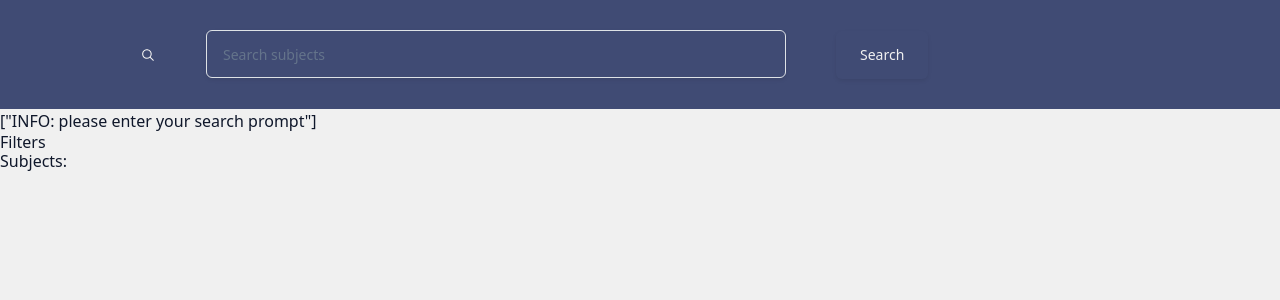
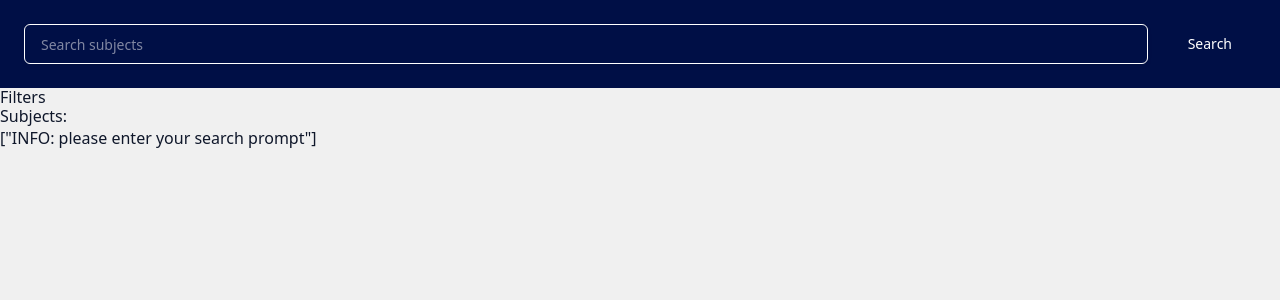
Before and after one commit to lu1w/ultimate-handbook, a React (Create React App) app in the folder frontend/: page /search in a window 1280 px wide. Shown: the top 300 px of the page. Built offline with nearby package versions, Linux system fonts and the light colour scheme.

Commit message:
feat(UH-38): design the search bar

```diff
--- a/frontend/src/components/Common/Button.jsx
+++ b/frontend/src/components/Common/Button.jsx
@@ -13,8 +13,6 @@ const buttonVariants = cva(
   {
     variants: {
       variant: {
-        search:
-          'border-input shadow-sm hover:bg-accent/90 hover:text-accent-foreground',
         default:
           'bg-primary text-primary-foreground shadow hover:bg-primary/90',
         destructive:
@@ -25,12 +23,18 @@ const buttonVariants = cva(
           'bg-secondary text-secondary-foreground shadow-sm hover:bg-secondary/80',
         ghost: 'hover:bg-accent hover:text-accent-foreground',
         link: 'text-primary underline-offset-4 hover:underline',
+
+        /** Search button */
+        search: 'border-white hover:bg-white-op/90 hover:text-search-header',
       },
       size: {
-        default: 'h-12 px-4 py-2',
+        default: 'h-9 px-4 py-2',
         sm: 'h-8 rounded-md px-3 text-xs',
         lg: 'h-10 rounded-md px-8',
         icon: 'h-9 w-9',
+
+        /** Search button */
+        search: 'h-10 px-4',
       },
     },
     defaultVariants: {
--- a/frontend/src/components/Common/Input.jsx
+++ b/frontend/src/components/Common/Input.jsx
@@ -15,7 +15,18 @@ const Input = React.forwardRef(function Input(
     <input
       type={type}
       className={cn(
-        'inline-flex h-12 w-50 rounded-md border border-input bg-transparent px-3 py-1 text-sm shadow-sm transition-colors file:border-0 file:bg-transparent file:text-sm file:font-medium file:text-foreground placeholder:text-muted-foreground focus-visible:outline-none focus-visible:ring-1 focus-visible:ring-ring disabled:cursor-not-allowed disabled:opacity-50',
+        `inline-flex
+        h-10 w-full
+        text-sm
+        shadow-sm
+        rounded-md border border-white
+        px-3 py-1
+        bg-transparent
+        transition-colors
+        file:border-0 file:bg-transparent file:text-sm file:font-medium file:text-foreground
+        placeholder:text-search-muted
+        focus-visible:outline-none focus-visible:ring-1 focus-visible:ring-ring
+        disabled:cursor-not-allowed disabled:opacity-50`,
         className,
       )}
       ref={ref}
--- a/frontend/src/components/Search/SearchBar.jsx
+++ b/frontend/src/components/Search/SearchBar.jsx
@@ -5,20 +5,20 @@ import PropTypes from 'prop-types';
 
 import { Button } from '../Common/Button';
 import { Input } from '../Common/Input';
-import { MagnifyingGlassIcon } from '@radix-ui/react-icons';
+// import { MagnifyingGlassIcon } from '@radix-ui/react-icons';
 
 function SearchBar({ handleSubmit, handleChange, input }) {
   return (
-    <div id="search-bar">
+    <div id="search-bar" className="p-4 bg-search-header text-white">
       <form onSubmit={handleSubmit}>
-        <MagnifyingGlassIcon className="inline z-50 ml-20 h-8 w-4 icon" />
+        {/* <MagnifyingGlassIcon className="inline z-50 ml-10 h-8 w-4 icon" /> */}
         <Input
           onChange={handleChange}
           type="text"
           placeholder="Search subjects"
           value={input}
         />
-        <Button classname="button" variant="search" type="Submit">
+        <Button variant="search" size="search" type="Submit">
           Search
         </Button>
       </form>
--- a/frontend/src/pages/SearchPage.jsx
+++ b/frontend/src/pages/SearchPage.jsx
@@ -42,9 +42,9 @@ function SearchPage() {
         handleSubmit={handleSubmit}
         input={input}
       />
-      <p>{JSON.stringify(result)}</p>
       <SearchFilters />
       <SearchResults />
+      <p>{JSON.stringify(result)}</p>
     </div>
   );
 }
--- a/frontend/src/styles/SearchBar.css
+++ b/frontend/src/styles/SearchBar.css
@@ -1,9 +1,12 @@
-#search-bar {
-    background-color: #404B74;
-    color: #F1F1F1;
-    padding: 30px 60px;
+/* #search-bar {
+  display: block;
+} */
+
+form {
+  display: flex;
+  gap: 1rem;
 }
 
 input {
-    margin: 0px 50px;
+  margin: 0px 0px;
 }
--- a/frontend/src/styles/index.css
+++ b/frontend/src/styles/index.css
@@ -46,6 +46,35 @@
     --ring: 215 20.2% 65.1%;
 
     --radius: 0.5rem;
+
+    /* From uom.css for https://designsystem.web.unimelb.edu.au/style-guide/colour-palette/ */
+    --base-white: 255 255 255;
+    --col-white-100: rgb(var(--base-white));
+    --col-white-100-o-50: rgb(var(--base-white) / 50%);
+
+    --base-black: 0 0 0;
+    --col-black-100: rgb(var(--base-black));
+    --col-black-100-o-50: rgb(var(--base-black) / 50%);
+
+    --col-link-100: rgb(8 57 115);
+
+    --base-heritage: 0 15 70;
+    --col-heritage-100: rgb(var(--base-heritage));
+    --col-heritage-75: rgb(64 75 116);
+    --col-heritage-50: rgb(128 135 162);
+    --col-heritage-25: rgb(191 195 209);
+    --col-heritage-100-o-90: rgb(var(--base-heritage) / 90%);
+    --col-heritage-100-o-80: rgb(var(--base-heritage) / 80%);
+    --col-heritage-100-o-70: rgb(var(--base-heritage) / 70%);
+    --col-heritage-100-o-60: rgb(var(--base-heritage) / 60%);
+    --col-heritage-100-o-50: rgb(var(--base-heritage) / 50%);
+    --col-heritage-100-o-40: rgb(var(--base-heritage) / 40%);
+    --col-heritage-100-o-30: rgb(var(--base-heritage) / 30%);
+    --col-heritage-100-o-20: rgb(var(--base-heritage) / 20%);
+    --col-heritage-100-o-10: rgb(var(--base-heritage) / 10%);
+    --col-heritage-100-o-5: rgb(var(--base-heritage) / 5%);
+
+    --base-heritage-dark: 0 11 52;
   }
 
   .dark {
--- a/frontend/tailwind.config.js
+++ b/frontend/tailwind.config.js
@@ -56,6 +56,21 @@ export default {
           DEFAULT: 'hsl(var(--card))',
           foreground: 'hsl(var(--card-foreground))',
         },
+
+        /* Self-defined colours */
+        white: {
+          DEFAULT: 'var(--col-link-100)',
+          op: 'rgb(var(--base-white))',
+        },
+        black: {
+          DEFAULT: 'rgb(var(--base-black))',
+          op: 'rgb(var(--base-black))',
+        },
+        link: 'var(--col-link-100)',
+        search: {
+          header: 'var(--col-heritage-100)',
+          muted: 'var(--col-heritage-50)',
+        },
       },
       borderRadius: {
         lg: `var(--radius)`,
```
Also changed, not shown: 1 other file (tests, documents, lock files or other folders).
